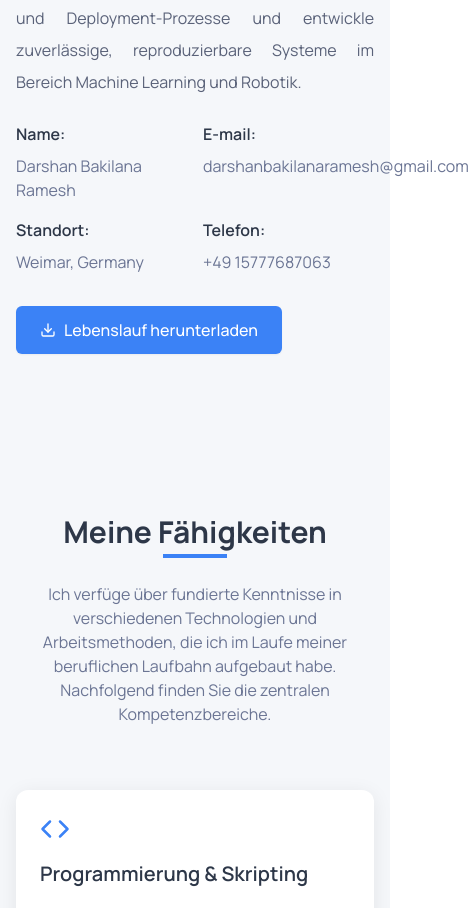
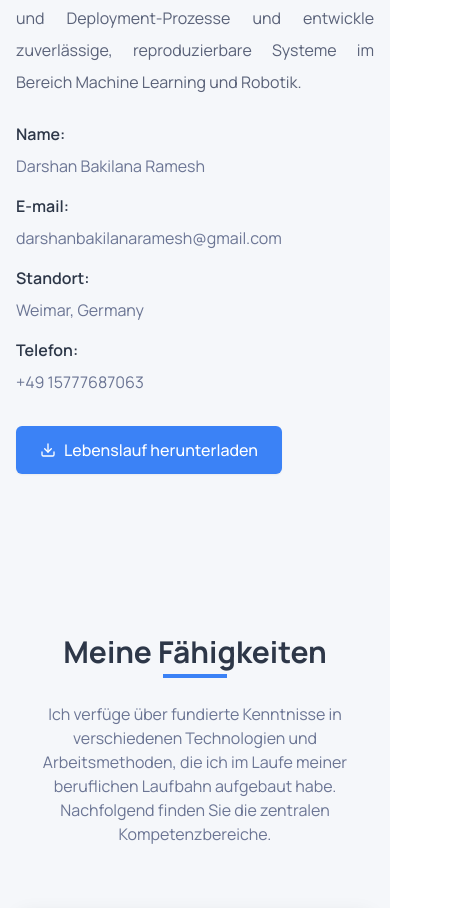
Before and after one commit to DarshanBakilanaRamesh/portfolio, a React (Vite) app: page / in a window 390 px wide. Shown: the part 1580-2488 px from the top of the page, 469 px wide, since content can reach past the window. Built offline with nearby package versions, Linux system fonts and the light colour scheme.

Commit message:
Updated About

```diff
--- a/src/components/About.jsx
+++ b/src/components/About.jsx
@@ -32,14 +32,14 @@ const About = () => {
             </ScrollAnimation>
 
             <ScrollAnimation delay={0.2}>
-              <div className="grid grid-cols-2 gap-4 mb-8">
+              <div className="grid grid-cols-1 md:grid-cols-2 gap-4 mb-8">
                 <div>
                   <h3 className="font-semibold mb-2">Name:</h3>
                   <p className="text-secondary-600">Darshan Bakilana Ramesh</p>
                 </div>
                 <div>
                   <h3 className="font-semibold mb-2">E-mail:</h3>
-                  <p className="text-secondary-600">darshanbakilanaramesh@gmail.com</p>
+                  <p className="text-secondary-600 break-all">darshanbakilanaramesh@gmail.com</p>
                 </div>
                 <div>
                   <h3 className="font-semibold mb-2">Standort:</h3>
```
